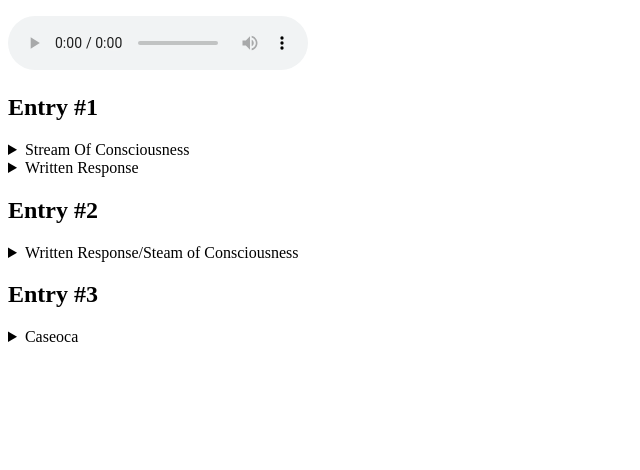
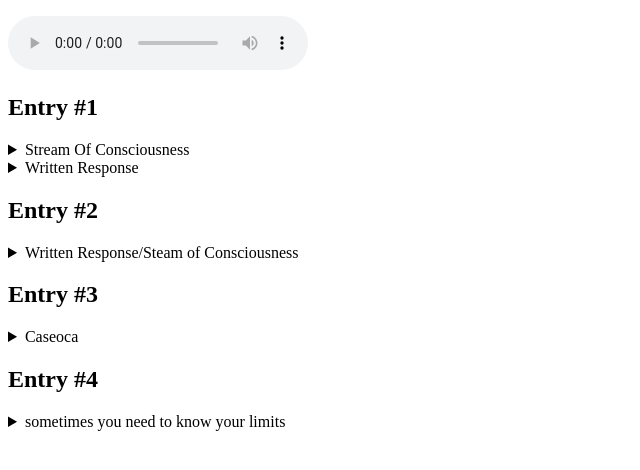
Before and after one commit to Cuarterj/Cuarterj.github.io, a plain HTML site: page blog.html in a window 1280 px wide. Shown: the part 100-570 px from the top of the page, without its empty margins (0-640 px from the left). Drawn offline with Linux system fonts and the light colour scheme.

Commit message:
update to entry 4

```diff
--- a/blog.html
+++ b/blog.html
@@ -64,5 +64,20 @@
                     <br> Overall it was fun, although I didn't complete it because of time constraints that came about from this and that reason.
                 </p>
             </details>
+
+            <h2>Entry #4</h2>
+            <details>
+                <summary>sometimes you need to know your limits</summary>
+                <p>
+                    My biggest flaw is that I don't know when to stop and recognize that I can't do something or need help.
+                    <br>I was sick the past few weeks and should've asked for an extension or something. However I felt embaressed/"guilty about not being that sick" so I didn't.
+                    <br>Thus, this assignment is quite incomplete.
+                    <br>I think I did well enough for a one-day crunch to not only complete the assignment as much as I have but also learning about and how to even do the stuff needed to complete it.
+                    <br>I had some trouble with setting up the server, but not too much. For the server middle-whatnot it was mostly experimentation and copying from the example code.
+                    <br>I wanted to try the templating, and I got the basics finished, but the more advanced client-server interplay was too much for a single day. Still, what I did figure out I can see the value in, I guess.
+                    <br>Overall, I think I need to try and be more confident in asking for help and taking help. More time would've meant being able to actually learn everything, probably. instead of half-efforts that might affect me later.
+                    <br>I did my best, even if I probably should've done better. c'est la vie.
+                </p>
+            </details>
         </body>
     </html>
```
